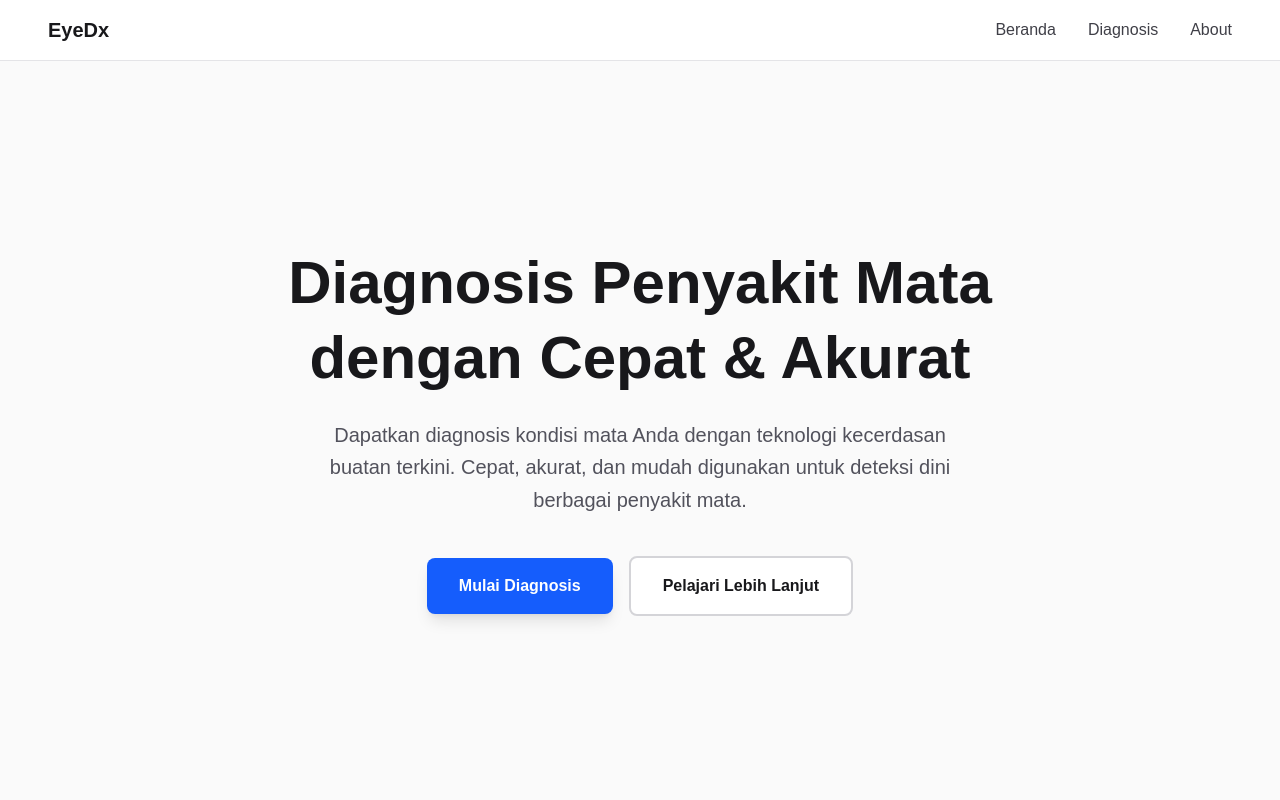
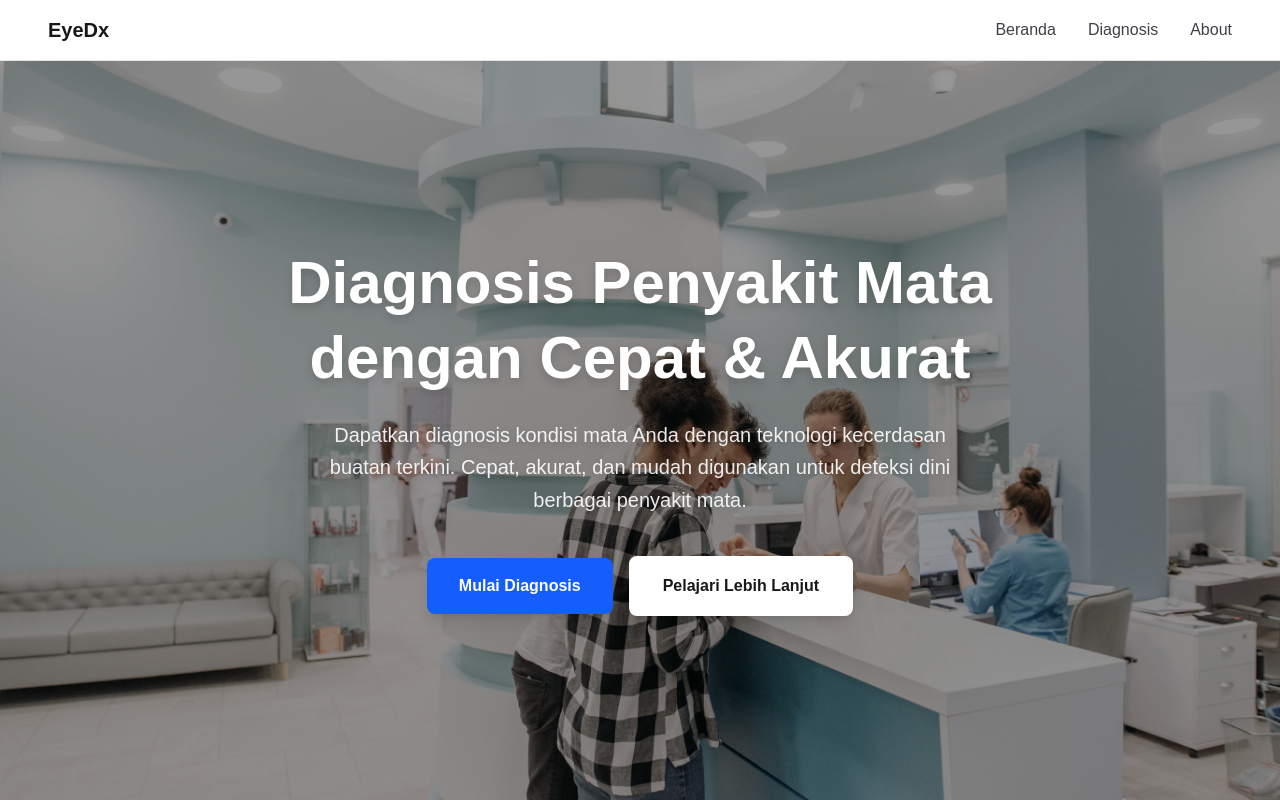
Before and after one commit to yudiwidiandana/eyedx, a Next.js app: page / in a window 1280 px wide. Built offline with nearby package versions, Linux system fonts and the light colour scheme.

Commit message:
feat: add background image

```diff
--- a/app/components/HeroSection.tsx
+++ b/app/components/HeroSection.tsx
@@ -1,16 +1,31 @@
 import Link from "next/link";
+import Image from "next/image";
 
 export default function HeroSection() {
   return (
-    <section className="flex-1 flex items-center justify-center px-6 py-20 sm:px-8 lg:px-12">
-      <div className="max-w-4xl mx-auto text-center">
+    <section className="relative flex-1  flex items-center justify-center px-6 sm:px-8 lg:px-12 overflow-hidden">
+      {/* Background Image */}
+      <div className="absolute inset-0 z-0">
+        <Image
+          src="/hero/Background.jpg"
+          alt="Hero Background"
+          fill
+          className="object-cover object-[center_70%]"
+          priority
+        />
+        {/* Overlay for better text readability */}
+        <div className="absolute inset-0 bg-black/40"></div>
+      </div>
+
+      {/* Content */}
+      <div className="relative z-10 max-w-4xl mx-auto text-center">
         {/* Main Heading */}
-        <h1 className="text-4xl sm:text-5xl lg:text-6xl font-bold text-zinc-900 dark:text-white mb-6 leading-tight">
+        <h1 className="text-4xl sm:text-5xl lg:text-6xl font-bold text-white mb-6 leading-tight drop-shadow-lg">
           Diagnosis Penyakit Mata dengan Cepat & Akurat
         </h1>
 
         {/* Description */}
-        <p className="text-lg sm:text-xl text-zinc-600 dark:text-zinc-400 mb-10 max-w-2xl mx-auto leading-relaxed">
+        <p className="text-lg sm:text-xl text-white/90 mb-10 max-w-2xl mx-auto leading-relaxed drop-shadow-md">
           Dapatkan diagnosis kondisi mata Anda dengan teknologi kecerdasan buatan terkini.
           Cepat, akurat, dan mudah digunakan untuk deteksi dini berbagai penyakit mata.
         </p>
@@ -25,7 +40,7 @@ export default function HeroSection() {
           </Link>
           <Link
             href="/about"
-            className="w-full sm:w-auto px-8 py-4 bg-white hover:bg-zinc-50 text-zinc-900 font-semibold rounded-lg border-2 border-zinc-300 hover:border-zinc-400 transition-colors dark:bg-zinc-800 dark:text-white dark:border-zinc-700 dark:hover:bg-zinc-700 dark:hover:border-zinc-600"
+            className="w-full sm:w-auto px-8 py-4 bg-white hover:bg-zinc-50 text-zinc-900 font-semibold rounded-lg border-2 border-white hover:border-zinc-200 transition-colors shadow-lg"
           >
             Pelajari Lebih Lanjut
           </Link>
```
Also changed, not shown: public/hero/Background.jpg (added).
